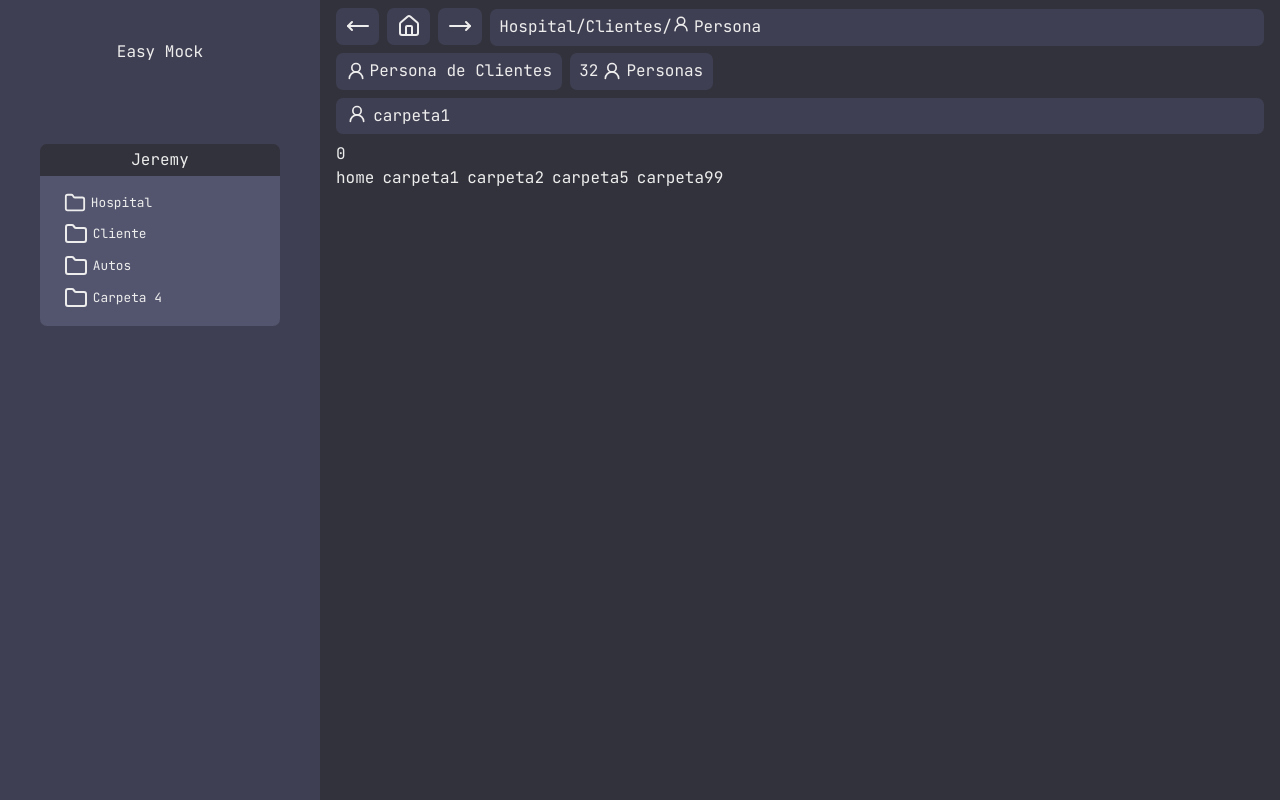
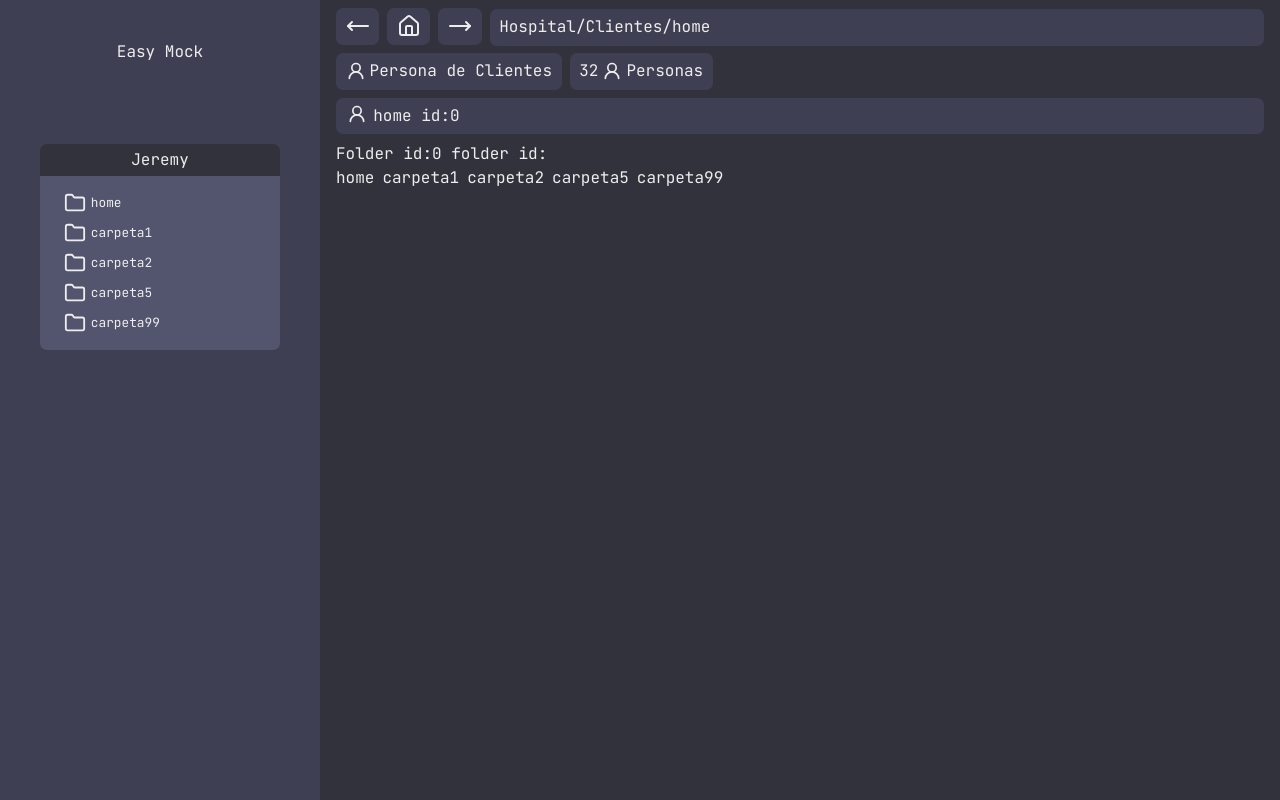
Before and after one commit to JeremyNazareth/easymock-data-generator, a Next.js app in the folder frontend/: page / in a window 1280 px wide. Built offline with nearby package versions, Linux system fonts and the light colour scheme.

Commit message:
feature: change logistic of file-navegator

```diff
--- a/frontend/app/components/sideBar.tsx
+++ b/frontend/app/components/sideBar.tsx
@@ -1,8 +1,21 @@
 'use client'
 import { Folder } from "lucide-react";
 import { useRouter } from "next/navigation";
+import  handleRoute  from "../page"
 
-export default function SideBar() {
+
+interface fileProps{
+    id: string,
+    name: string,
+    parentId: string
+}
+
+interface SideBarProps {
+    files: fileProps[];  // Array de strings
+}
+
+
+export default function SideBar( {files}: SideBarProps) {
     const router = useRouter();
     return(
         <div className="w-xs h-screen fixed p-10 bg-layout">
@@ -11,10 +24,9 @@ export default function SideBar() {
             <div>
               <h1 className="text-center bg-primary mt-20 p-1 rounded-t-[7px]">Jeremy</h1>
               <ul className="folder-navegator bg-content rounded-b-[7px] pl-6 py-4 flex flex-col gap-2">
-                <li><Folder size={22}/> Hospital</li>
-                <li><Folder />Cliente</li>
-                <li><Folder />Autos</li>
-                <li><Folder />Carpeta 4</li>
+                {files.map(((file, index )=> (
+                    <li onClick={() => router.push(`?file=${file.id}`)} key={index}><Folder size={22}  />{file.name}</li>
+                )))}
               </ul>
             </div>
           </main>
--- a/frontend/app/layout.tsx
+++ b/frontend/app/layout.tsx
@@ -12,7 +12,7 @@ export default function RootLayout({
     <html lang="en">
       <meta name="color-scheme" content="light dark" />
       <body className="relative">
-        <SideBar></SideBar>
+
         {children}
       </body>
     </html>
--- a/frontend/app/page.tsx
+++ b/frontend/app/page.tsx
@@ -1,17 +1,18 @@
 "use client"
 import { MoveRight, MoveLeft, UserRound, House } from "lucide-react";
-import Index from "./components/sideBar"
-import { useState, useEffect } from "react";
+import SideBar from "./components/sideBar"
+import { useState, useEffect, useRef } from "react";
 import Link from 'next/link'
 import { useRouter, useSearchParams } from 'next/navigation'
 
 export default function Home() {
 
-  const router = useRouter();
-  const searchParams = useSearchParams();
-  //const [navegatorRoute, setNavegatorRoute] = useState('home');
-  const [routeFile, setRouteFile] = useState('0');
-  const [files, setFiles] = useState([
+  interface File{
+    id: string,
+    name: string | null,
+    parentId: string | null
+  }
+  const files =[
     {
       id:'0',
       name: 'home',
@@ -37,26 +38,75 @@ export default function Home() {
       name: 'carpeta99',
       parentId: '3'
     }
-  ])
+  ]
+
+  const router = useRouter();
+  const searchParams = useSearchParams();
+
   const [currentFile, setCurrentFile] = useState(files[0]);
+  const [currentFileParent, setCurrentParenFile] = useState("0");
+  const [folderHistory, setFolderHistory] = useState<string[]>([]);
+  const [currentFolderHistory, setCurrentFolderHistory] = useState(0);
+  const countHistoryRef = useRef(0)
 
-  const handleRoute = (fileId) =>{
-    router.push(`?file=${fileId}`)
+  const routeFile = searchParams.get('file');
+
+
+  const handleRoute = (fileId:string, saveToHistory:boolean) =>{
+    router.push(`?file=${fileId}`);
+    const parentId = files.find((file => file.id === fileId))?.parentId;
+    if(saveToHistory){
+      //const parentFile = files.find
+      console.log("fileId: " + fileId + "ParentId: " + parentId);
+      if(fileId != folderHistory[folderHistory.length - 1]){
+        setFolderHistory([...folderHistory, parentId || "root"] )
       }
+
+    }
+  }
+
+  const handleHistory = ( previus:boolean) =>{
+
+    if(previus){
+      if(folderHistory)
+      countHistoryRef.current -= 1;
+      console.log("HandleHistory " + countHistoryRef.current)
+      handleRoute(files[countHistoryRef.current].id, false);
+      console.log(`CurrentFolderHistory: ` + currentFolderHistory)
+    }
+  }
+
+  useEffect(() =>{
+    countHistoryRef.current = folderHistory.length
+    console.log("FolderHistory Reset " + countHistoryRef.current)
+  },[folderHistory])
+
   useEffect(() => {
-    setRouteFile(searchParams.get('file')|| '0')
     setCurrentFile(files.find((file => routeFile  === file.id)) || { id:'0',name: 'home',parentId: null })
+    /*
+    console.log('search');
+    console.log(`RouteFile: ` + routeFile);
+    console.log("Agregando " + folderHistory + " FolderSelector:" + countHistory)
+    */
+    console.log(folderHistory);
   }, [searchParams])
 
+
+  useEffect(() =>{
+    console.log("Count History:" + countHistoryRef);
+  },[countHistoryRef])
+
   return (
+    <>
+      <SideBar files={files}></SideBar>
       <div className="flex min-h-screen ml-80 dark:bg-primary">
         <main className="w-full py-2 px-4 flex flex-col gap-2">
           <div className="flex items-center gap-2 max-w-250">
-          <div className="label">
+            <div className="label" onClick={() => handleHistory(true)}>
               <MoveLeft />
             </div>
 
-          <div className="label" onClick={() => handleRoute("0")}>
+            <div className="label" onClick={() => handleRoute("0",true)}>
               <House />
             </div>
 
@@ -64,7 +114,7 @@ export default function Home() {
               <MoveRight />
             </div>
             <div className="w-full h-8.75">
-            <span className="label flex">Hospital/Clientes/<p className="flex gap-1"><UserRound size={18} />Persona</p></span>
+              <span className="label flex">Hospital/Clientes/<p className="flex gap-1">{currentFile.name}</p></span>
             </div>
           </div>
 
@@ -74,22 +124,24 @@ export default function Home() {
           </div>
 
           <ul className="files-navegator max-w-250 flex flex-col rounded-[7px] overflow-hidden">
-          {files.filter(file => file.parentId === currentFile.id).map(((children, index) => (
+            {files.filter(file => file.parentId === routeFile).map(((children, index) => (
                 <li key={index} className={` ${ index%2 ?  'bg-content': 'bg-layout'}`}>
-                  <p className="flex gap-1.5" onClick={() => handleRoute(children.id)}> <UserRound size={20}/> {children.name} </p>
+                    <p className="flex gap-1.5" onClick={() => handleRoute(children.id,true)}> <UserRound size={20}/> {children.name} id:{children.id}</p>
                 </li>
             )))}
           </ul>
 
           <div className="w-full items-center">
-          <p>{currentFile.id}</p>
+            <p>Folder id:{currentFile.id} folder id:{searchParams.get("file")} </p>
             <div className="flex gap-2">
                 {files.map((file => (
-                  <p key={file.id} onClick={() => handleRoute(file.id)}>{file.name}</p>
+                    <p key={file.id} onClick={() => handleRoute(file.id,true)}>{file.name}</p>
                 )))}
             </div>
             </div>
         </main>
       </div>
+    </>
+
   );
 }
```
Lines whose indentation alone changed are shown as unchanged.
